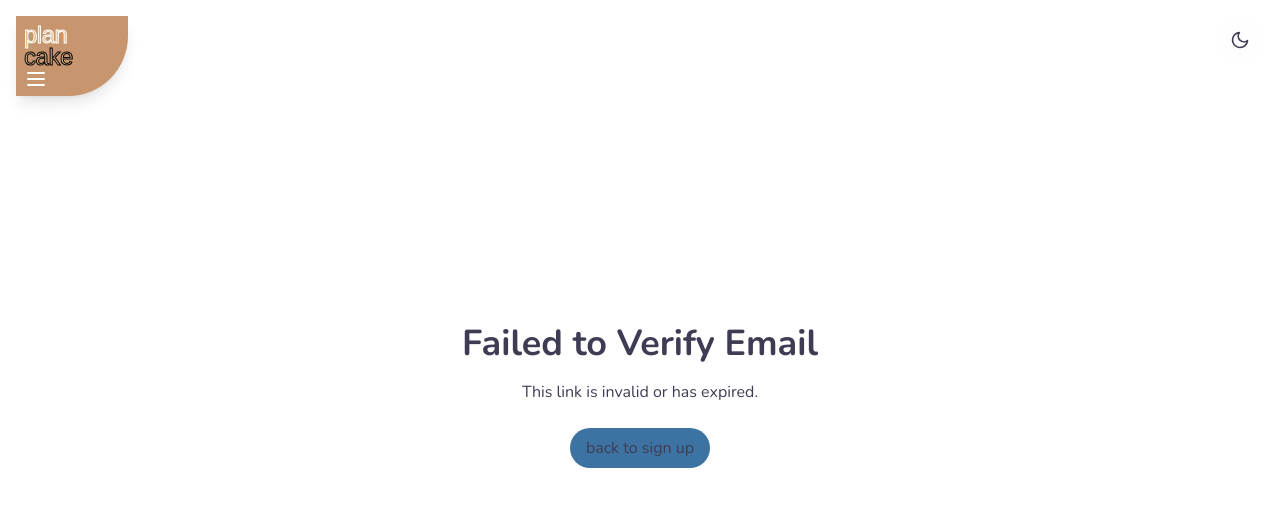
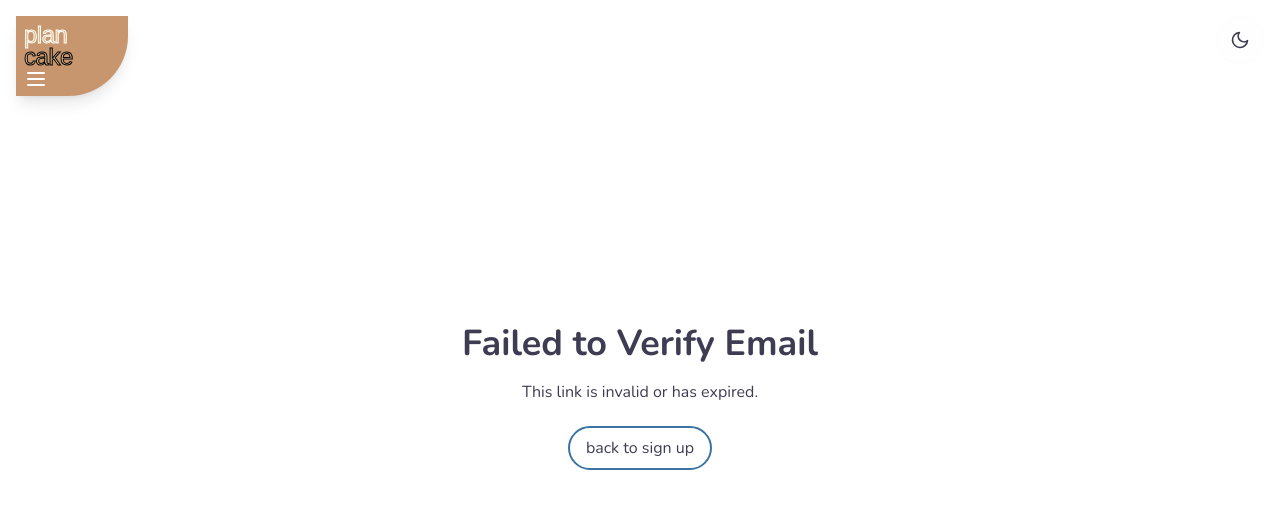
Before and after one commit to plan-cake/frontend, a Next.js app: page /verify-email in a window 1280 px wide. Shown: the top 508 px of the page. Built offline with nearby package versions, Linux system fonts and the light colour scheme; a web font is replaced by a local one.

Commit message:
Create MessagePage component
Since all the new auth pages had the same layout, it made more sense to make a component to manage the format on all of them.

```diff
--- /dev/null
+++ b/app/_types/button-type.tsx
@@ -0,0 +1,5 @@
+enum ButtonTypeEnum {
+  primary = "primary",
+  secondary = "secondary",
+}
+export type ButtonType = keyof typeof ButtonTypeEnum;
--- a/app/forgot-password/page.tsx
+++ b/app/forgot-password/page.tsx
@@ -2,10 +2,13 @@
 
 import React, { useState } from "react";
 import Link from "next/link";
+import MessagePage from "../ui/components/message-page";
+import { useRouter } from "next/navigation";
 
 export default function Page() {
   const [email, setEmail] = useState("");
   const [emailSent, setEmailSent] = useState(false);
+  const router = useRouter();
 
   const handleSubmit = (e: React.FormEvent) => {
     e.preventDefault();
@@ -20,19 +23,17 @@ export default function Page() {
   return (
     <div className="flex h-screen items-center justify-center">
       {emailSent ? (
-        <div className="text-center">
-          <h2 className="mb-4 text-4xl font-bold">Check your email</h2>
-          <p className="mb-6">
-            A password reset link was sent to{" "}
-            <span className="font-bold">{email}</span>.
-          </p>
-          <Link
-            href="/login"
-            className="mb-2 cursor-pointer gap-2 rounded-full bg-blue px-4 py-2 font-medium transition"
-          >
-            back to login
-          </Link>
-        </div>
+        <MessagePage
+          title="Check your email"
+          description={`A password reset link was sent to ${email}.`}
+          buttons={[
+            {
+              type: "primary",
+              label: "back to login",
+              onClick: () => router.push("/login"),
+            },
+          ]}
+        />
       ) : (
         <form
           onSubmit={handleSubmit}
--- a/app/reset-password/page.tsx
+++ b/app/reset-password/page.tsx
@@ -1,13 +1,15 @@
 "use client";
 
 import React, { useState } from "react";
-import Link from "next/link";
 import { useSearchParams } from "next/navigation";
+import MessagePage from "../ui/components/message-page";
+import { useRouter } from "next/navigation";
 
 export default function Page() {
   const [newPassword, setNewPassword] = useState("");
   const [confirmPassword, setConfirmPassword] = useState("");
   const [passwordReset, setPasswordReset] = useState(false);
+  const router = useRouter();
 
   const searchParams = useSearchParams();
   const pwdResetToken = searchParams.get("token");
@@ -36,15 +38,17 @@ export default function Page() {
   return (
     <div className="flex h-screen items-center justify-center">
       {passwordReset ? (
-        <div className="text-center">
-          <h2 className="mb-6 text-4xl font-bold">Password Reset Successful</h2>
-          <Link
-            href="/login"
-            className="mb-2 cursor-pointer gap-2 rounded-full bg-blue px-4 py-2 font-medium transition"
-          >
-            back to login
-          </Link>
-        </div>
+        <MessagePage
+          title="Password Reset Successful"
+          description=""
+          buttons={[
+            {
+              type: "primary",
+              label: "back to login",
+              onClick: () => router.push("/login"),
+            },
+          ]}
+        />
       ) : (
         <form
           onSubmit={handleSubmit}
--- a/app/sign-up/page.tsx
+++ b/app/sign-up/page.tsx
@@ -1,13 +1,16 @@
 "use client";
 
+import Link from "next/link";
+import { useRouter } from "next/navigation";
 import React, { useState } from "react";
-import Link from "next/link";
+import MessagePage from "../ui/components/message-page";
 
 export default function Page() {
   const [email, setEmail] = useState("");
   const [password, setPassword] = useState("");
   const [confirmPassword, setConfirmPassword] = useState("");
   const [emailSent, setEmailSent] = useState(false);
+  const router = useRouter();
 
   const handleSubmit = (e: React.FormEvent) => {
     e.preventDefault();
@@ -33,27 +36,22 @@ export default function Page() {
   return (
     <div className="flex h-screen items-center justify-center">
       {emailSent ? (
-        <div className="text-center">
-          <h2 className="mb-4 text-4xl font-bold">Check your email</h2>
-          <p className="mb-6">
-            A verification link was sent to{" "}
-            <span className="font-bold">{email}</span>.
-          </p>
-          <div className="flex justify-center gap-6">
-            <button
-              onClick={handleResendEmail}
-              className="mb-2 cursor-pointer rounded-full px-4 py-2 outline-2 outline-blue transition"
-            >
-              resend email
-            </button>
-            <Link
-              href="/login"
-              className="mb-2 cursor-pointer gap-2 rounded-full bg-blue px-4 py-2 font-medium transition"
-            >
-              go to login
-            </Link>
-          </div>
-        </div>
+        <MessagePage
+          title="Check your email"
+          description={`A verification link was sent to ${email}.`}
+          buttons={[
+            {
+              type: "secondary",
+              label: "resend email",
+              onClick: handleResendEmail,
+            },
+            {
+              type: "primary",
+              label: "go to login",
+              onClick: () => router.push("/login"),
+            },
+          ]}
+        />
       ) : (
         <form
           onSubmit={handleSubmit}
--- /dev/null
+++ b/app/ui/components/message-page.tsx
@@ -0,0 +1,37 @@
+import { ButtonType } from "@/app/_types/button-type";
+
+type ButtonData = { type: ButtonType; label: string; onClick: () => void };
+
+type MessagePageProps = {
+  title: string;
+  description: string;
+  buttons: ButtonData[];
+};
+
+export default function MessagePage({
+  title,
+  description,
+  buttons,
+}: MessagePageProps) {
+  return (
+    <div className="text-center">
+      <h2 className="mb-4 text-4xl font-bold">{title}</h2>
+      <p className="mb-6">{description}</p>
+      <div className="flex justify-center gap-6">
+        {buttons.map((button, index) => (
+          <button
+            key={index}
+            onClick={button.onClick}
+            className={`mb-2 cursor-pointer rounded-full px-4 py-2 font-medium transition ${
+              button.type === "primary"
+                ? "bg-blue dark:bg-red"
+                : "outline-2 outline-blue hover:bg-blue-100 dark:outline-red dark:hover:bg-red/25"
+            }`}
+          >
+            {button.label}
+          </button>
+        ))}
+      </div>
+    </div>
+  );
+}
--- a/app/verify-email/page.tsx
+++ b/app/verify-email/page.tsx
@@ -2,11 +2,13 @@
 
 import React, { useState, useEffect } from "react";
 import Link from "next/link";
-import { useSearchParams } from "next/navigation";
+import { useRouter, useSearchParams } from "next/navigation";
+import MessagePage from "../ui/components/message-page";
 
 export default function Page() {
   const [verifying, setVerifying] = useState(true);
   const [emailVerified, setEmailVerified] = useState(false);
+  const router = useRouter();
 
   const searchParams = useSearchParams();
   const token = searchParams.get("code");
@@ -37,31 +39,29 @@ export default function Page() {
           <h2 className="mb-6">Verifying...</h2>
         </div>
       ) : emailVerified ? (
-        <div className="text-center">
-          <h2 className="mb-4 text-4xl font-bold">Email Verified</h2>
-          <p className="mb-6">Welcome to Plancake!</p>
-          <div className="flex justify-center gap-6">
-            <Link
-              href="/login"
-              className="mb-2 cursor-pointer gap-2 rounded-full bg-blue px-4 py-2 font-medium transition"
-            >
-              go to login
-            </Link>
-          </div>
-        </div>
+        <MessagePage
+          title="Email Verified"
+          description="Welcome to Plancake!"
+          buttons={[
+            {
+              type: "primary",
+              label: "go to login",
+              onClick: () => router.push("/login"),
+            },
+          ]}
+        />
       ) : (
-        <div className="text-center">
-          <h2 className="mb-4 text-4xl font-bold">Failed to Verify Email</h2>
-          <p className="mb-6">This link is invalid or has expired.</p>
-          <div className="flex justify-center gap-6">
-            <Link
-              href="/sign-up"
-              className="mb-2 cursor-pointer gap-2 rounded-full bg-blue px-4 py-2 font-medium transition"
-            >
-              back to sign up
-            </Link>
-          </div>
-        </div>
+        <MessagePage
+          title="Failed to Verify Email"
+          description="This link is invalid or has expired."
+          buttons={[
+            {
+              type: "secondary",
+              label: "back to sign up",
+              onClick: () => router.push("/sign-up"),
+            },
+          ]}
+        />
       )}
     </div>
   );
```
